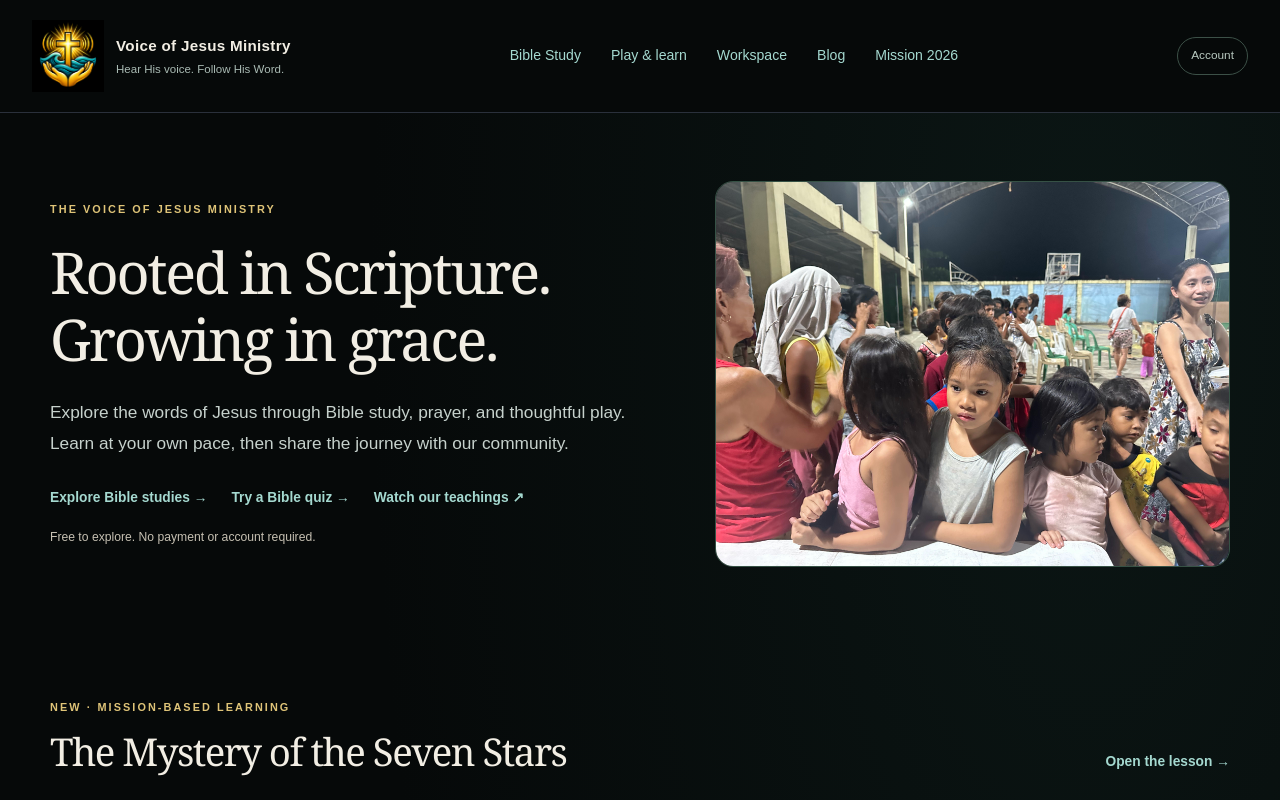
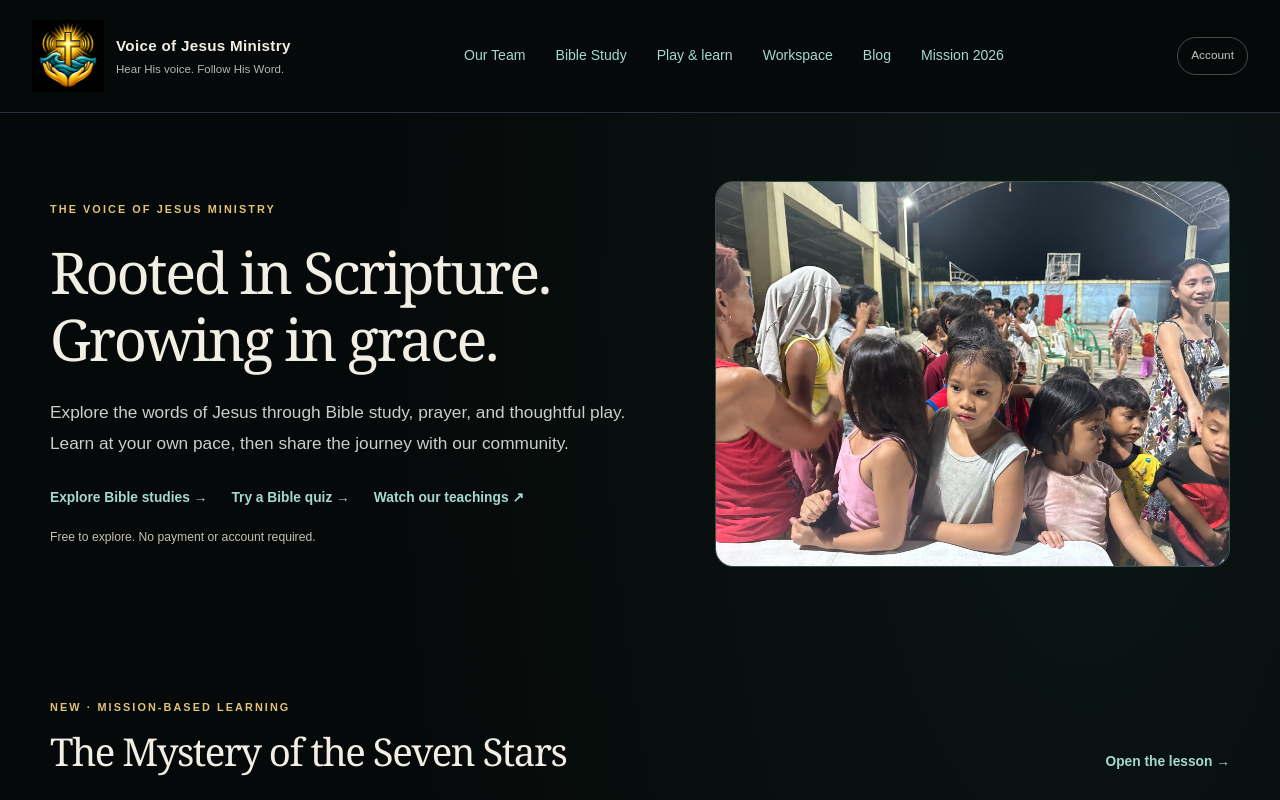
Before and after one commit to Voice-of-Jesus-Ministry/website, a Next.js app: page / in a window 1280 px wide. Shown: the top 800 px of the page. Built offline with nearby package versions, Linux system fonts and the light colour scheme; no server answers.

Commit message:
Make ministry team accessible from main navigation

```diff
--- a/app/layout.tsx
+++ b/app/layout.tsx
@@ -42,6 +42,7 @@ export default function RootLayout({
                 </span>
               </Link>
               <nav aria-label="Main navigation">
+                <Link href="/about#team">Our Team</Link>
                 <Link href="/bible-study">Bible Study</Link>
                 <Link href="/arcade">Play & learn</Link>
                 <Link href="/tools">Workspace</Link>
```
